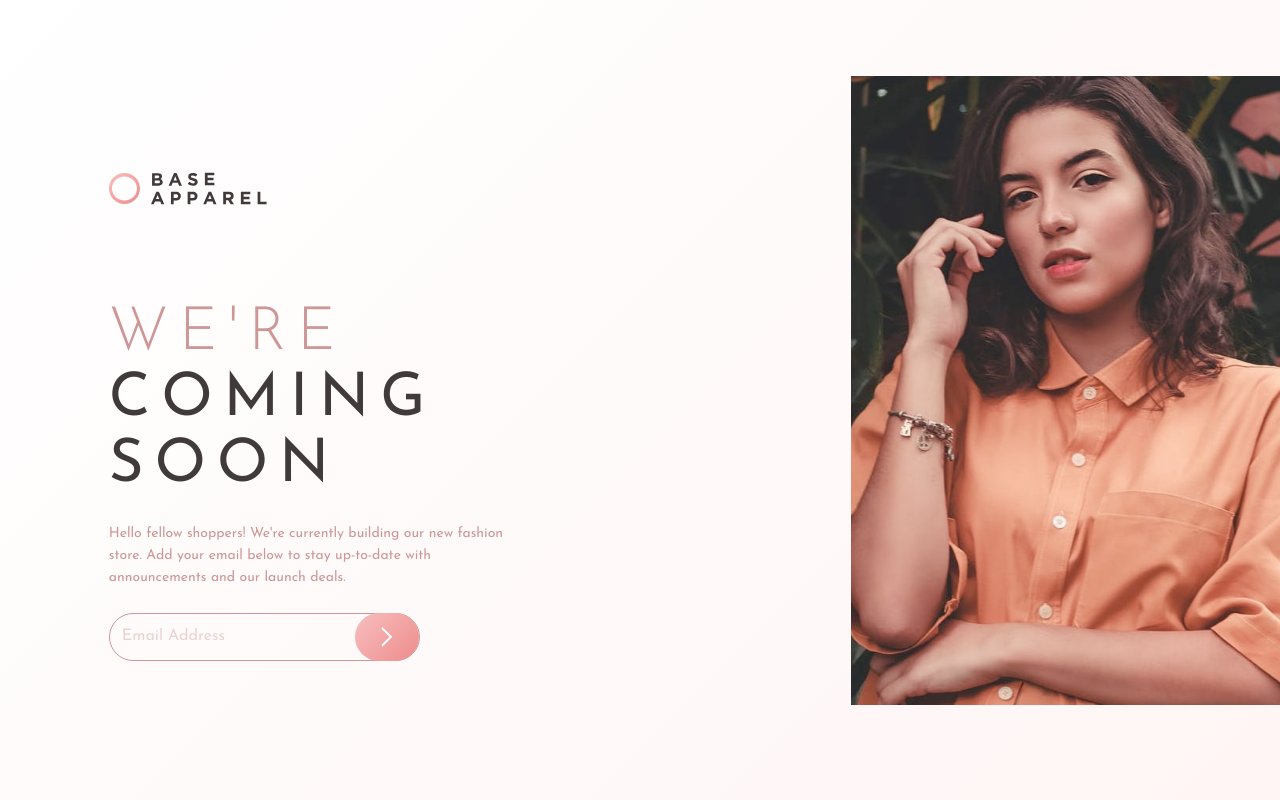
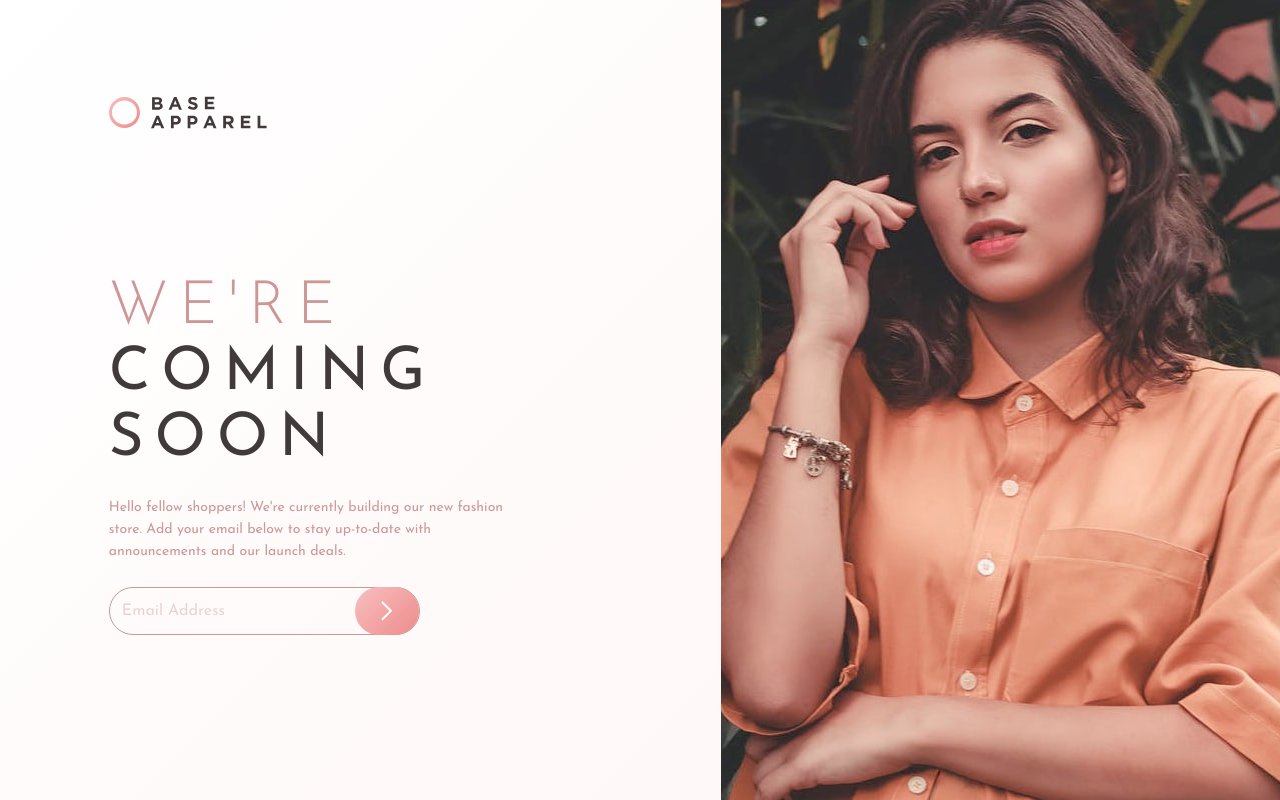
Before and after one commit to jayco01/base-apparel-coming-soon-page, a plain HTML site: page index.html in a window 1280 px wide. Shown: the top 800 px of the page. Drawn offline with Linux system fonts and the light colour scheme.

```diff
--- a/styles/styles.css
+++ b/styles/styles.css
@@ -224,18 +224,20 @@ button:hover {
     align-items: center;
     margin: 0 auto;
     max-width: 1440px;
+
   }
   .newsletter {
     display: grid;
     place-items: start;
     grid-template-columns: 1fr 1fr;
     grid-template-areas:
-    ". logo logo . hero hero hero hero"
-    ". desc desc . hero hero hero hero"
-    ". desc desc . hero hero hero hero"
+    ". logo logo hero hero hero hero hero"
+    ". desc desc hero hero hero hero hero"
+    ". desc desc hero hero hero hero hero"
     ;
     width: 100%;
     column-gap: 10rem;
+    height: 100vh;
   }
 
   .logo-wrapper {
@@ -250,6 +252,7 @@ button:hover {
 
   .newsletter__image-wrapper {
     grid-area: hero;
+    place-self: end;
   }
 
   .newsletter__content {
```
Also changed, not shown: images/base-apparel-coming-soon-page-capture.png (added), 1 other file.
